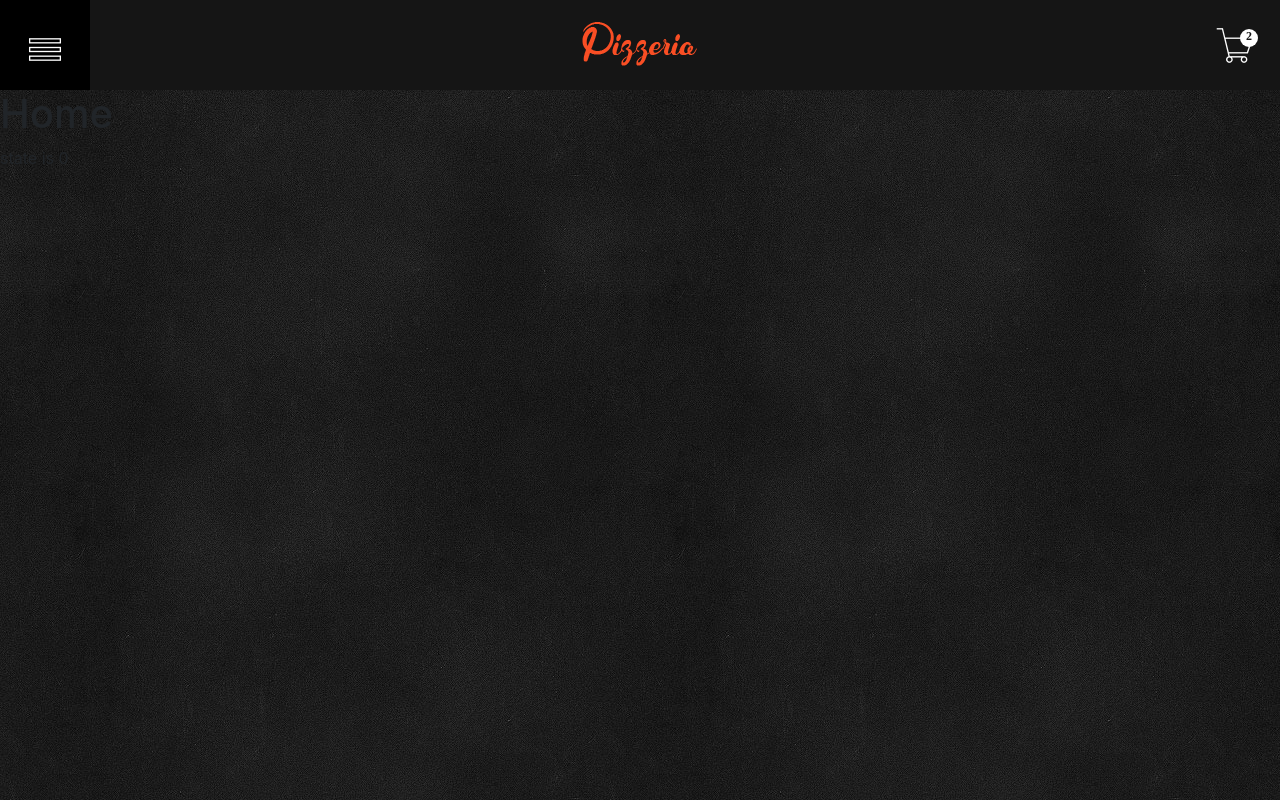
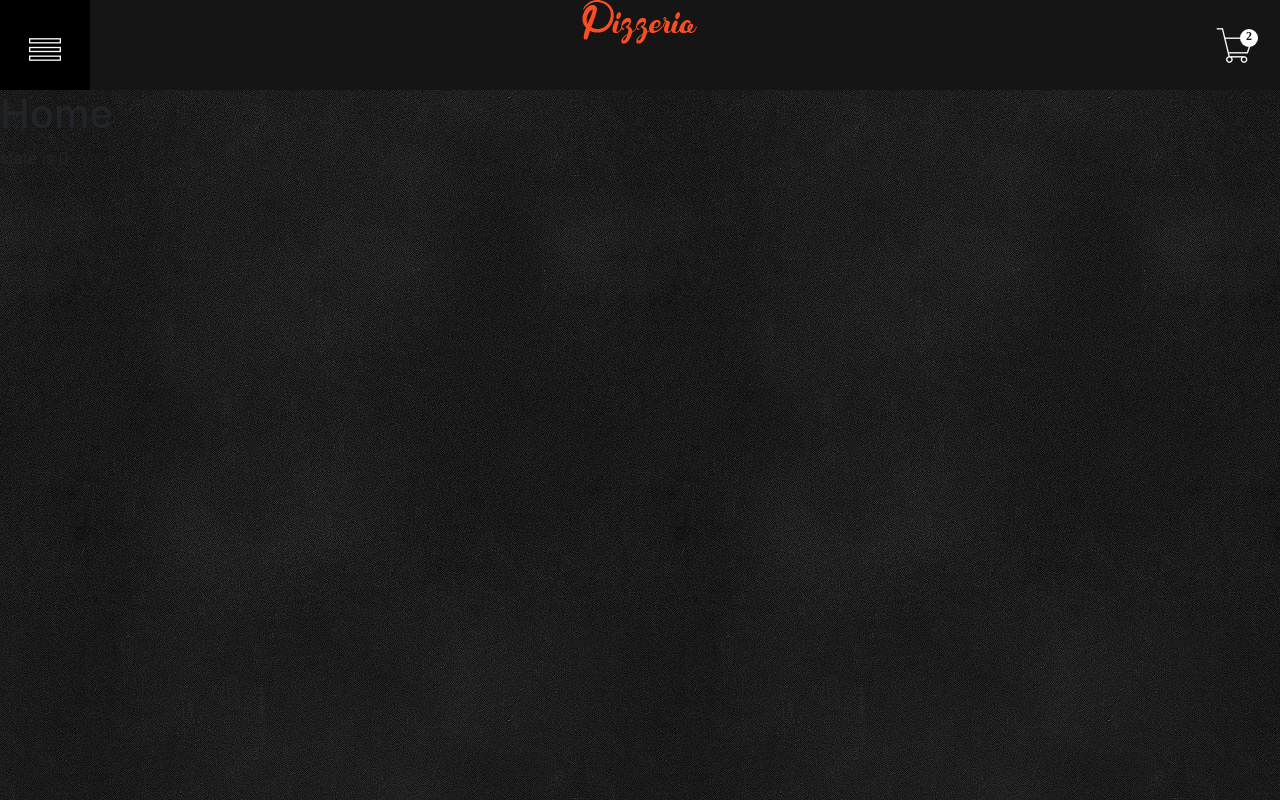
Before and after one commit to ngazic/react-pizza-shop, a React (Create React App) app: page / in a window 1280 px wide. Built offline with nearby package versions, Linux system fonts and the light colour scheme.

Commit message:
added link to logo

```diff
--- a/src/components/Header/Header.js
+++ b/src/components/Header/Header.js
@@ -1,6 +1,7 @@
 import React, {Component} from "react";
 import logo from "../../images/logo.png";
 import Navigation from "./Navigation";
+import {Link} from 'react-router-dom'
 
 
 export default class Header extends Component {
@@ -31,9 +32,9 @@ export default class Header extends Component {
               ? "pe-7s-menu"
               : "pe-7s-close"}`} onClick={this.burgerBtn}></i>
         </span>
-        <a className="logo" href="home.html">
+        <Link to='/'>
           <img className="img-responsive" src={logo} alt="Logo"/>
-        </a>
+        </Link>
         <span className="header-basket sb-toggle-right">
           <i className="icon pe-7s-cart"></i>
           <span className="header-basket__number">2</span>
```
